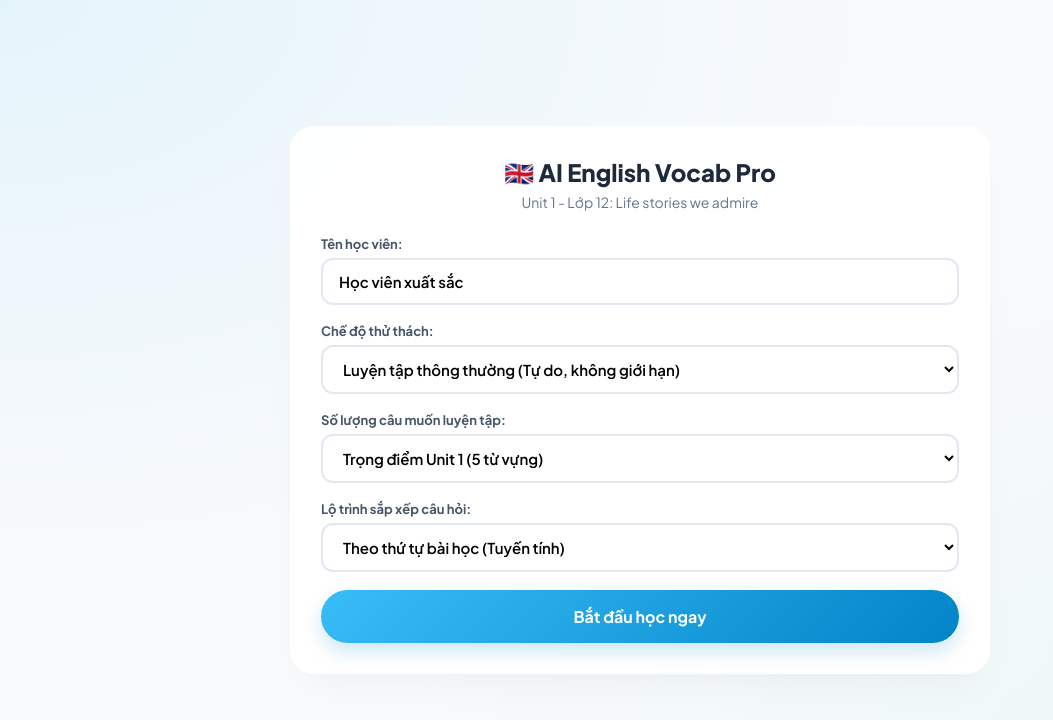
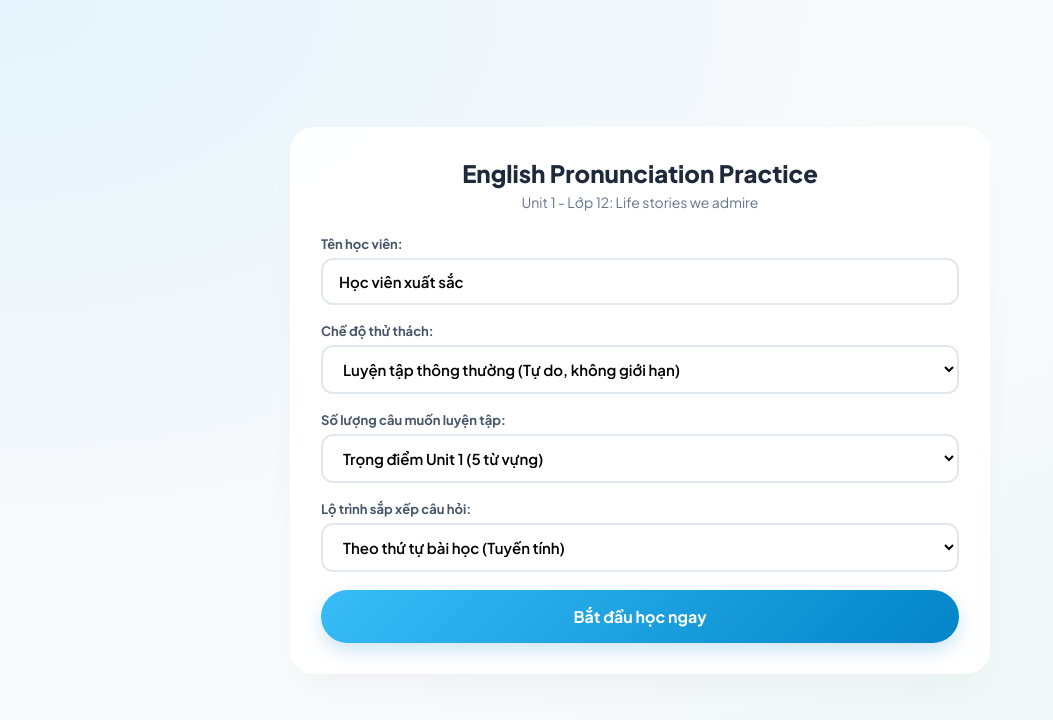
Before and after one commit to lppt2007/lpt27, a plain HTML site: page index.html in a window 1280 px wide. Shown: the whole page, without its empty margins (0-1053 px from the left). Drawn offline with Linux system fonts and the light colour scheme.

Commit message:
Change title from 'AI English Vocab Pro' to 'English Pronunciation Practice'

```diff
--- a/index.html
+++ b/index.html
@@ -133,7 +133,7 @@
 
 <div class="app-window">
     <div id="setup-view">
-        <h1 class="title-main">🇬🇧 AI English Vocab Pro</h1>
+        <h1 class="title-main"> English Pronunciation Practice</h1>
         <p class="subtitle">Unit 1 - Lớp 12: Life stories we admire</p>
 
         <div class="form-group">
```
